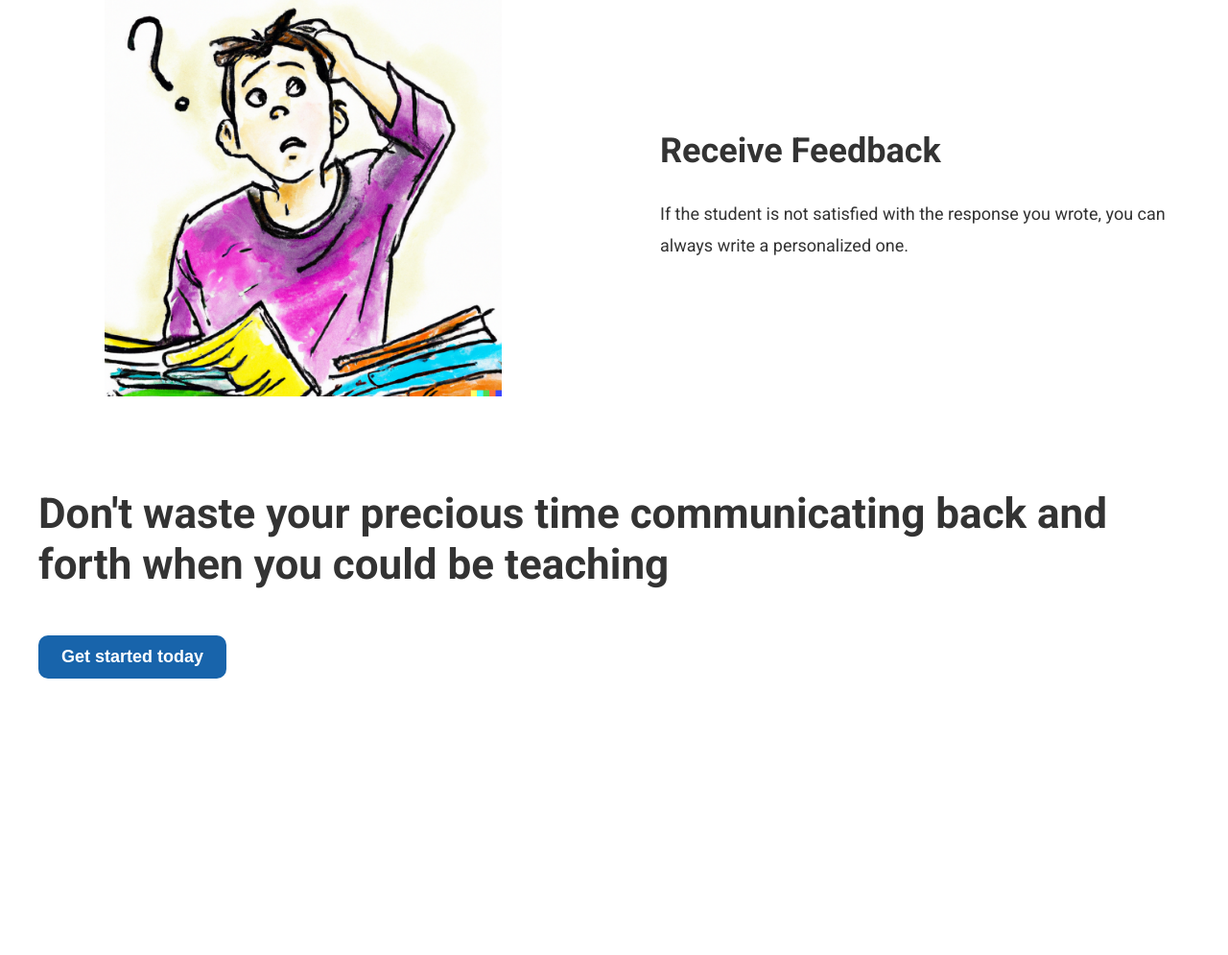
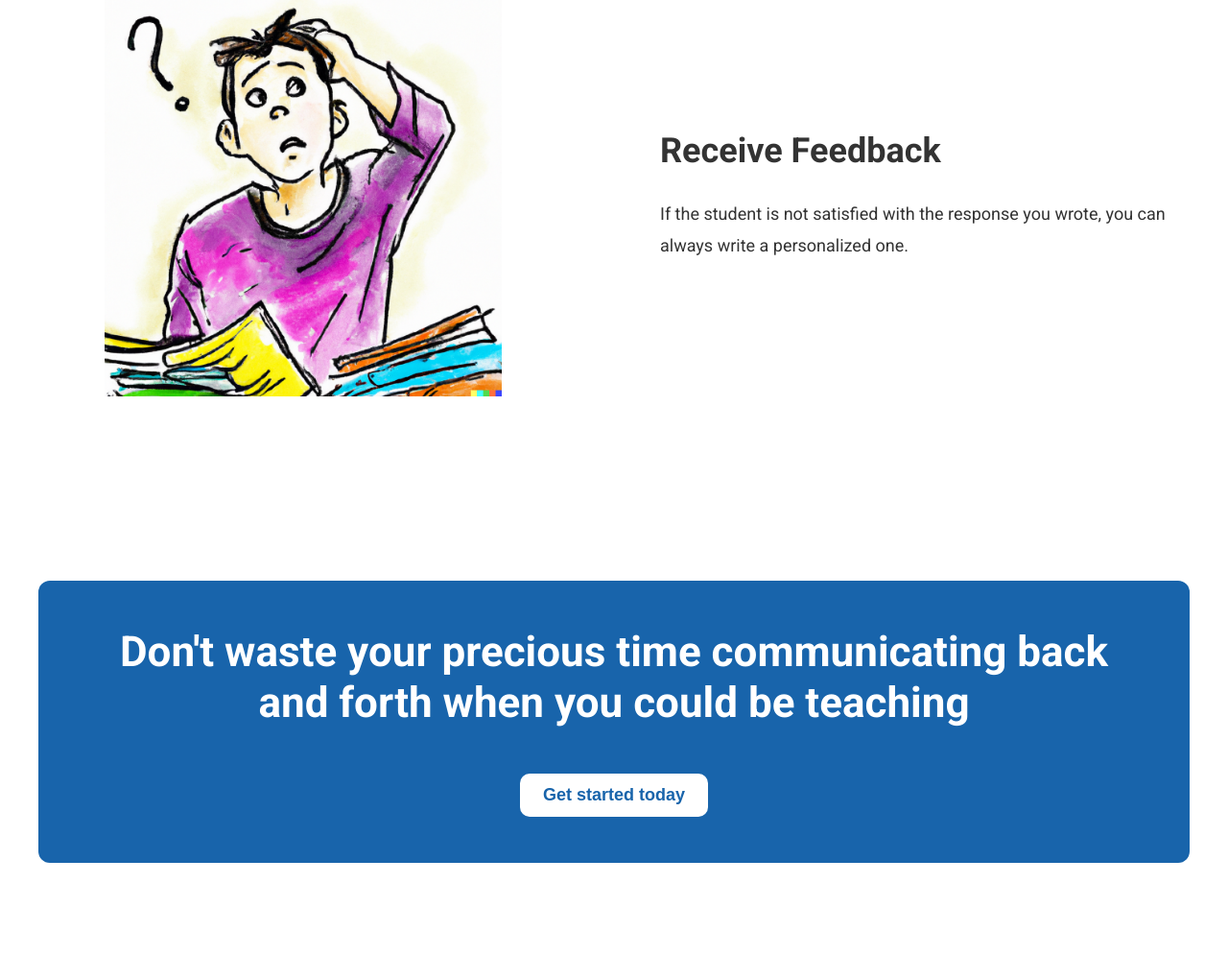
Before and after one commit to AV2001/instant-inbox, a Flask app: page / in a window 1280 px wide. Shown: the part 2062-3057 px from the top of the page at 96% size. Before the commit the page ends 2769 px from the top, so only its background shows below. Run offline with Flask 2, Linux system fonts and the light colour scheme.

Commit message:
add styles for cta section

```diff
--- a/static/css/style.css
+++ b/static/css/style.css
@@ -106,3 +106,35 @@
     font-size: 1.8rem;
     line-height: 1.8;
 }
+
+/*************************/
+/* CTA SECTION */
+/*************************/
+.section-cta {
+    padding: 9.6rem 0;
+}
+
+.cta--container {
+    background-color: #1864ab;
+    padding: 4.8rem;
+    border-radius: 12px;
+
+    display: flex;
+    flex-direction: column;
+    align-items: center;
+}
+
+.cta--heading {
+    text-align: center;
+    margin-bottom: 4.8rem;
+    color: #fff;
+}
+
+.btn.btn--cta {
+    background-color: #fff;
+    color: #1864ab;
+}
+
+.btn.btn--cta:hover {
+    background-color: #ddd;
+}
```
